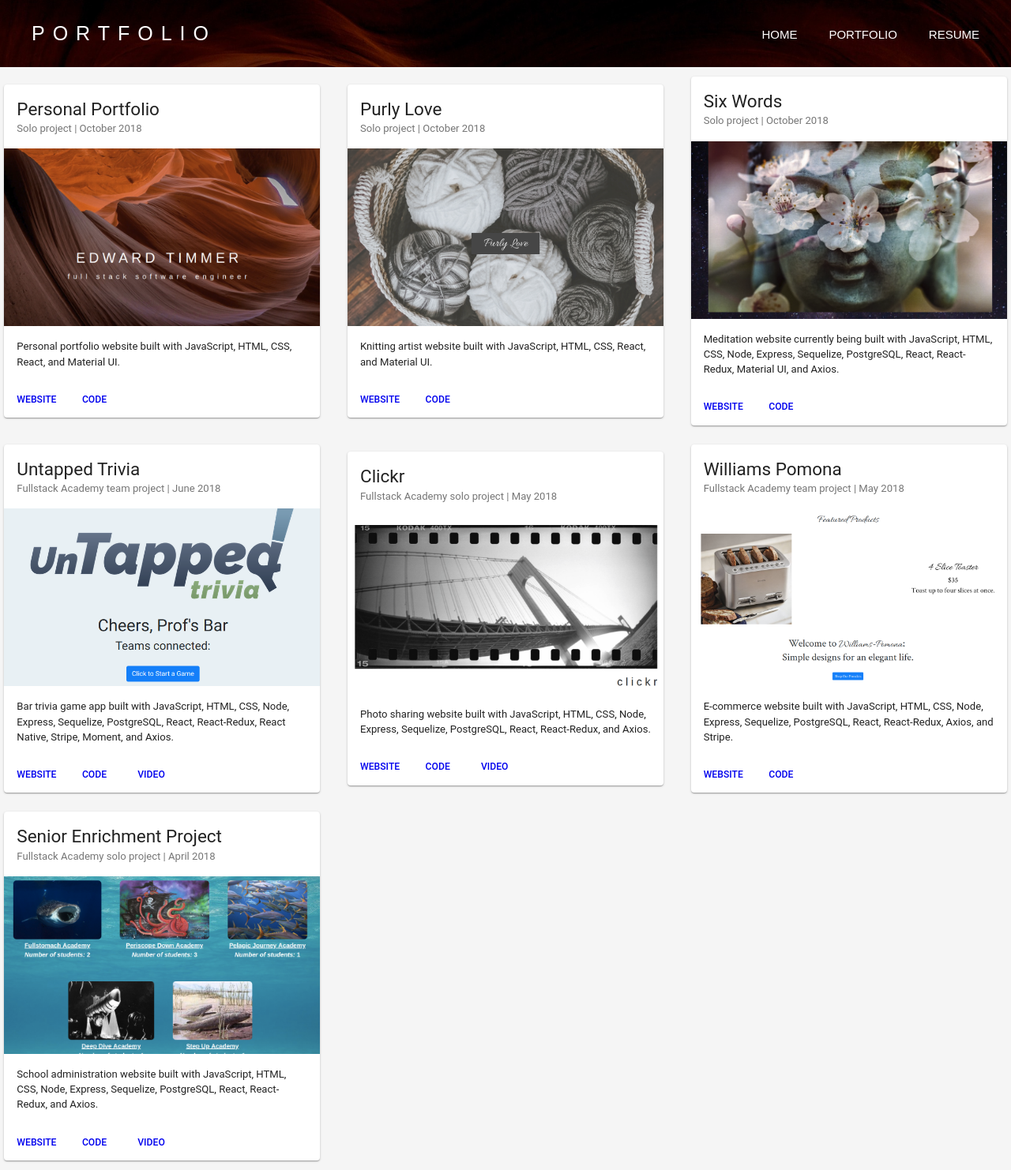
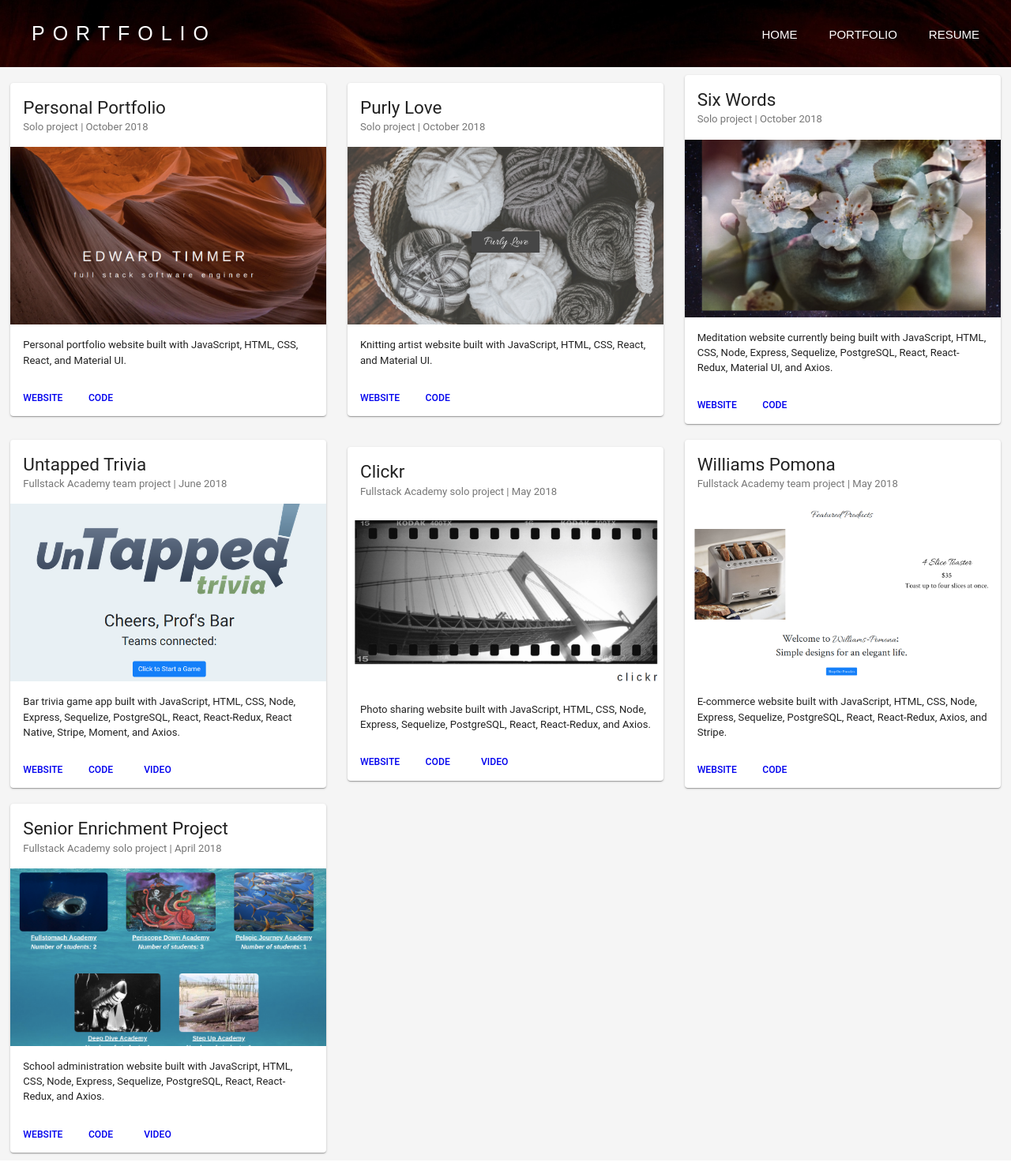
Before and after one commit to EdTimmer/edtimmer, a React app: page /#/portfolio in a window 1280 px wide. Shown: the whole page at 79% size. Built offline with nearby package versions, Linux system fonts and the light colour scheme.

Commit message:
added arrow

```diff
--- a/public/style.css
+++ b/public/style.css
@@ -151,6 +151,10 @@ h5 {
   letter-spacing: 10px;
 }
 
+.portfolioPadding {
+  padding: 10px 0 10px 0;
+}
+
 .downloadButton {
   /* color: #fff; */
   letter-spacing: 1px;
@@ -298,6 +302,10 @@ h5 {
     -webkit-transform: scale(1);
 }
 
+/* DOWN ARROW */
+
+
+
 /* Scroll Bar */
 
 /* body::-webkit-scrollbar {
--- a/src/components/Home.js
+++ b/src/components/Home.js
@@ -7,7 +7,8 @@
 
 import github from '../images/github.svg';
 import medium from '../images/medium.png';
-import linkedin from '../images/linkedin.png'
+import linkedin from '../images/linkedin.png';
+import downarrow from '../images/down2.png';
 
 // className='bgimg-1B'
 class Home extends Component {
@@ -21,7 +22,13 @@
                         <span className="borderTwo" style={{ fontSize: '40px' }}>EDWARD TIMMER</span>
                         <br />
                         <span className="borderTwo" style={{ fontSize: '20px' }}>full stack software engineer</span>
+
+                        <div style={{ textAlign: 'center', paddingTop: '200px' }}>
+                            <img src={downarrow} width={20} />
                         </div>
+                    </div>
+
+
                 </div>
 
                 <div style={{ color: '#777', backgroundColor: 'white', textAlign: 'center', padding: '20px 10px 20px 5px' }}>
--- a/src/components/Nav.js
+++ b/src/components/Nav.js
@@ -50,7 +50,7 @@ class Nav extends Component {
     }
     render() {
         return (
-            <Grid container spacing={24} justify="center" style={{ textDecoration: 'none', padding: '20px' }}>
+            <Grid container spacing={0} justify="center" style={{ textDecoration: 'none', padding: '20px' }}>
                 <Grid item xs={6}>
                     {
                         this.props.header ? (
--- a/src/components/Portfolio.js
+++ b/src/components/Portfolio.js
@@ -21,29 +21,27 @@ class Portfolio extends Component {
                         <Nav header={'PORTFOLIO'} />
                     </div>
 
-                    <Grid container spacing={24} alignItems='center' style={{ backgroundColor: 'whitesmoke', padding: '0' }}>
+                    <Grid container spacing={0} alignItems='center' style={{ backgroundColor: 'whitesmoke' }}>
                         {/* justify="center" alignItems='center' */}
-                        <Grid item xs={4} container justify="center" alignItems='center'>
+                        <Grid item xs={4} container justify="center" alignItems='center' className='portfolioPadding'>
                             <PersonalWebsite />
                         </Grid>
-                        <Grid item xs={4} container justify="center" alignItems='center'>
-                            <span style={{ paddingTop: '0', marginTop: '0' }}>
-                                <PurlyLove />
-                            </span>
+                        <Grid item xs={4} container justify="center" alignItems='center' className='portfolioPadding'>
+                            <PurlyLove />
                         </Grid>
-                        <Grid item xs={4} container justify="center" alignItems='center'>
+                        <Grid item xs={4} container justify="center" alignItems='center' className='portfolioPadding'>
                             <SixWords />
                         </Grid>
-                        <Grid item xs={4} container justify="center" alignItems='center'>
+                        <Grid item xs={4} container justify="center" alignItems='center' className='portfolioPadding'>
                             <UntappedTrivia />
                         </Grid>
-                        <Grid item xs={4} container justify="center" alignItems='center'>
+                        <Grid item xs={4} container justify="center" alignItems='center' className='portfolioPadding'>
                             <Clickr />
                         </Grid>
-                        <Grid item xs={4} container justify="center" alignItems='center'>
+                        <Grid item xs={4} container justify="center" alignItems='center' className='portfolioPadding'>
                             <WilliamsPomona />
                         </Grid>
-                        <Grid item xs={4} container justify="center" alignItems='center'>
+                        <Grid item xs={4} container justify="center" alignItems='center' className='portfolioPadding'>
                             <Sep />
                         </Grid>
                     </Grid>
--- a/src/components/Resume.js
+++ b/src/components/Resume.js
@@ -15,7 +15,7 @@ class Resume extends Component {
             <Nav header={'RESUME'} />
           </div>
 
-          <Grid container spacing={24} style={{ backgroundColor: 'white', padding: '0', height: '95vh' }}>
+          <Grid container spacing={0} style={{ backgroundColor: 'white', padding: '0', height: '95vh' }}>
 
             <Grid xs={12} style={{ textAlign: 'center' }}>
               <DownloadButton />
@@ -26,7 +26,7 @@ class Resume extends Component {
               <span className='resHeader'>Technologies</span>
             </Grid>
             <Grid xs={8}>
-              <Grid container spacing={24} style={{ paddingLeft: '10px', paddingTop: '10px' }}>
+              <Grid container spacing={0} style={{ paddingLeft: '10px', paddingTop: '10px' }}>
                 <Grid xs={3} className='resume'>
                   <span>
                     <span className='headerTwo'>Proficient</span>
```
Also changed, not shown: src/images/down.png (added), src/images/down2.png (added). Lines whose indentation alone changed are shown as unchanged.
